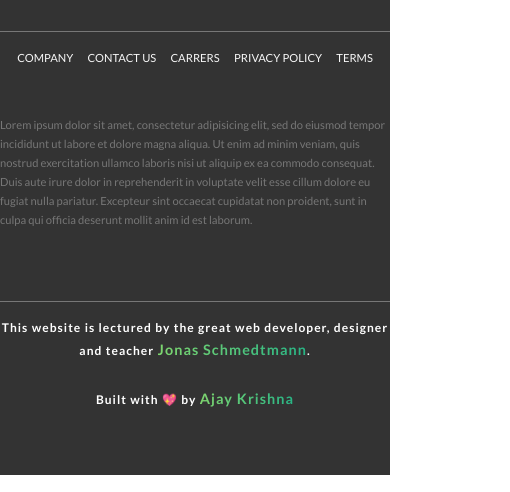
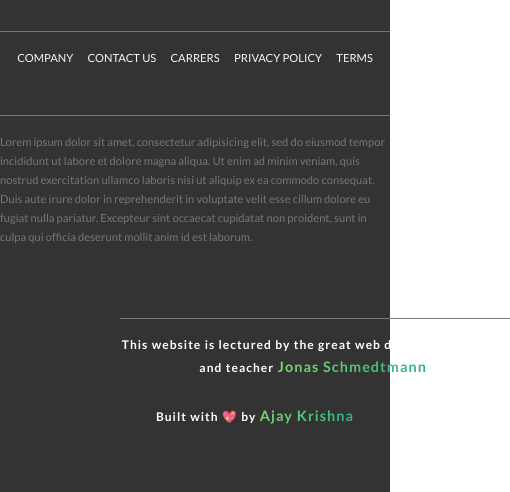
Before and after one commit to Ajay-056/Natours-Advanced-CSS, a website: page index.html in a window 390 px wide. Shown: the part 6533-7025 px from the top of the page, 510 px wide, since content can reach past the window. Drawn offline with Linux system fonts and the light colour scheme.

Commit message:
Redesigned footer copyright

```diff
--- a/css/style.css
+++ b/css/style.css
@@ -1114,7 +1114,7 @@ body {
           transform: rotate(5deg) scale(1.3);
 }
 
-.footer p:not(:last-child) {
+.footer p {
   border-top: 1px solid #777;
   padding-top: 2rem;
   display: inline-block;
@@ -1122,7 +1122,7 @@ body {
 }
 
 @media (max-width: 56.25em) {
-  .footer p:not(:last-child) {
+  .footer p {
     width: 100%;
   }
 }
@@ -1426,6 +1426,7 @@ body {
   color: #fff;
   font-size: 1.5rem;
   text-align: center;
+  margin-left: 120px;
   letter-spacing: 0.13rem;
 }
 
--- a/index.html
+++ b/index.html
@@ -394,7 +394,7 @@
         <p class="master u-margin-bottom-medium">This website is lectured by the great web developer, designer and
             teacher <span class="heading-secondary-1">Jonas
                 Schmedtmann</span>.</p>
-        <p class="master">Built with 💖 by <span class="heading-secondary-1">Ajay Krishna</span></p>
+        <h5 class="master">Built with 💖 by <span class="heading-secondary-1">Ajay Krishna</span></h5>
     </footer>
 
     <div class="popup" id="popup">
```
Also changed, not shown: 1 other file.
